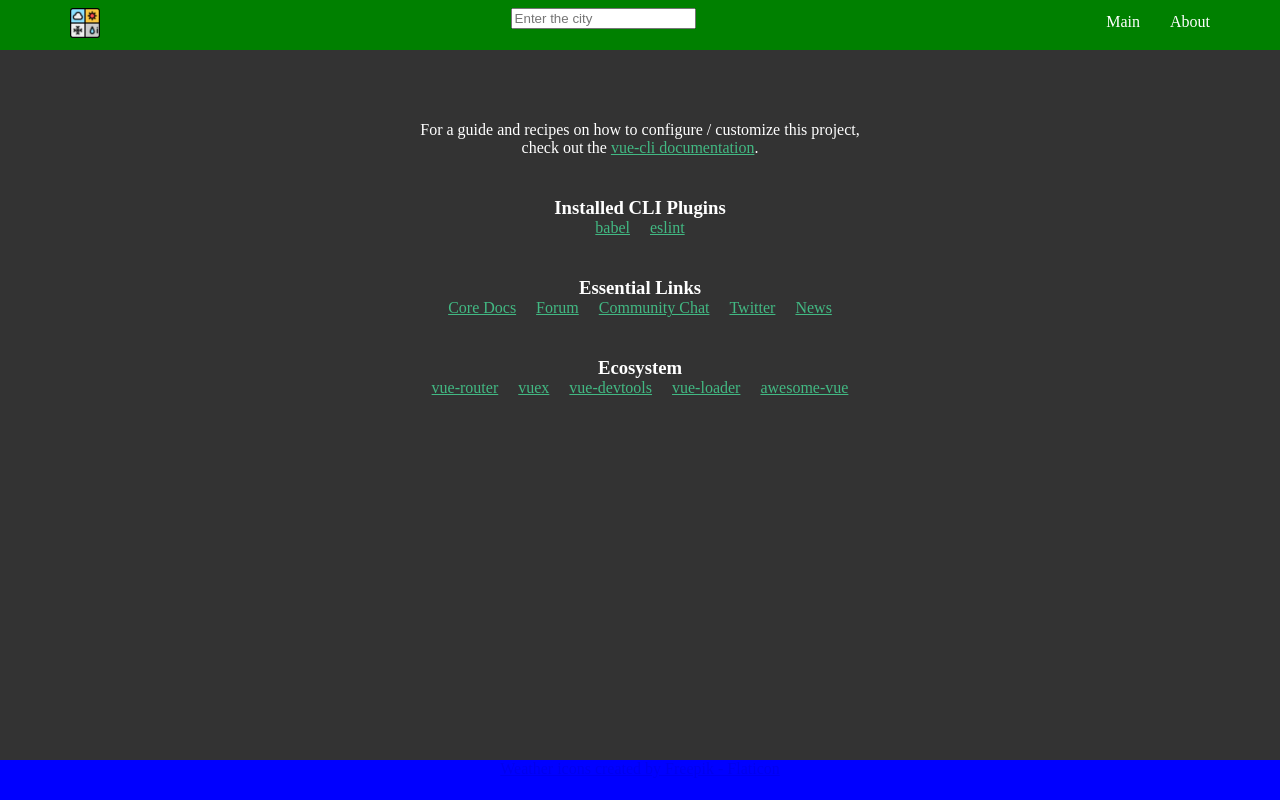
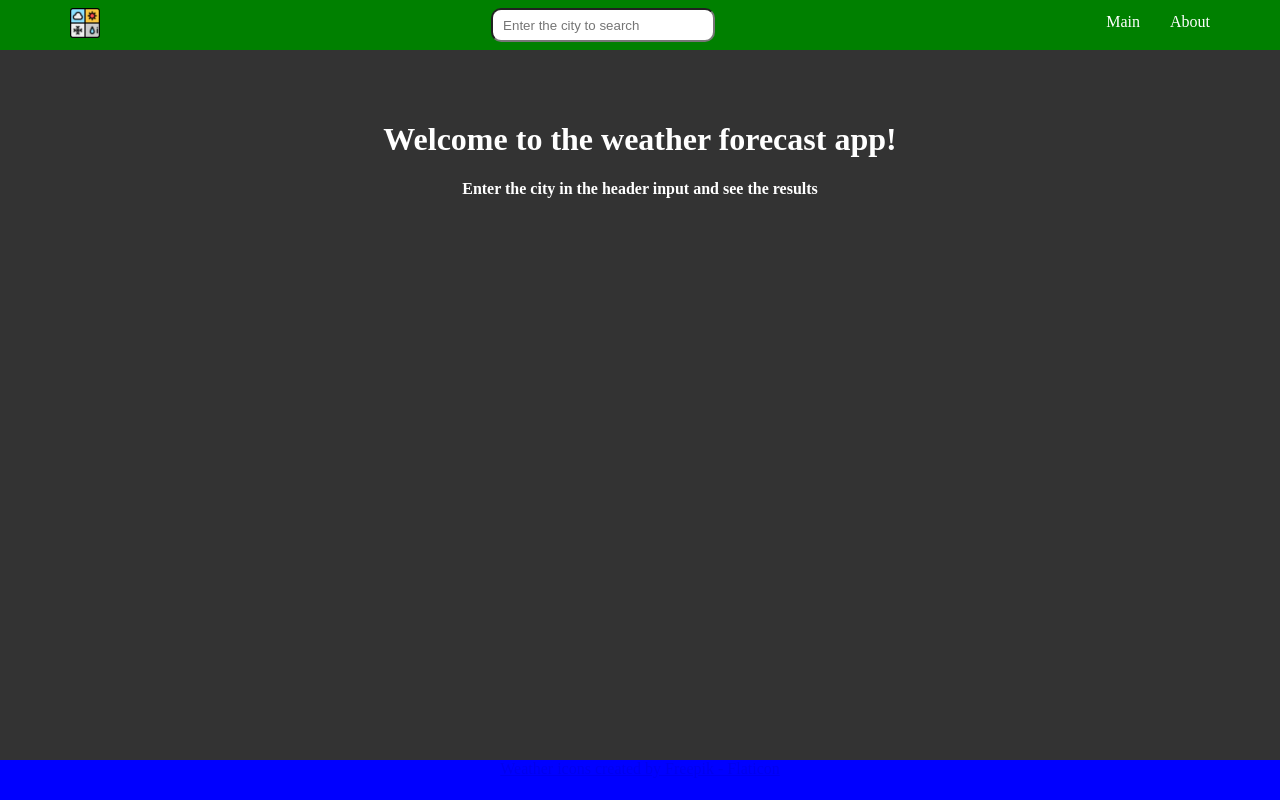
Before and after one commit to NecroSith/weather-app-vue, a Vue app: page / in a window 1280 px wide. Built offline with nearby package versions, Linux system fonts and the light colour scheme.

Commit message:
API integrated

```diff
--- a/package.json
+++ b/package.json
@@ -8,6 +8,7 @@
     "lint": "vue-cli-service lint"
   },
   "dependencies": {
+    "axios": "^0.27.2",
     "core-js": "^3.8.3",
     "vue": "^3.2.13"
   },
--- a/src/components/Header.vue
+++ b/src/components/Header.vue
@@ -5,7 +5,7 @@
         <img src="../assets/weather-news.png" alt="weather logo">
       </a>
       <div class="header__input">
-        <input type="text" placeholder="Enter the city" onkeydown="searchWeather()">
+        <input type="text" placeholder="Enter the city to search" v-model="cityToFind" v-on:keyup.enter="searchWeather()">
       </div>
       <nav class="header__menu">
         <ul>
@@ -22,11 +22,17 @@
 </template>
 
 <script>
+
 export default {
   name: 'MainHeader',
   data() {
     return {
       cityToFind: ''
+    }
+  },
+  methods: {
+    searchWeather() {
+      this.$router.push(`/result/${this.cityToFind}`);
     }
   }
 }
@@ -49,6 +55,12 @@ export default {
   .header__logo img {
     width: 30px;
   }
+  .header__input input {
+    height: 20px;
+    padding: 5px 10px;
+    border-radius: 10px;
+    width: 200px;
+  }
   .header__menu {
     padding-top: 5px;
   }
--- a/src/components/HelloWorld.vue
+++ b/src/components/HelloWorld.vue
@@ -1,43 +1,20 @@
 <template>
   <div class="hello">
-    <h1>{{ msg }}</h1>
-    <p>
-      For a guide and recipes on how to configure / customize this project,<br>
-      check out the
-      <a href="https://cli.vuejs.org" target="_blank" rel="noopener">vue-cli documentation</a>.
-    </p>
-    <h3>Installed CLI Plugins</h3>
-    <ul>
-      <li><a href="https://github.com/vuejs/vue-cli/tree/dev/packages/%40vue/cli-plugin-babel" target="_blank" rel="noopener">babel</a></li>
-      <li><a href="https://github.com/vuejs/vue-cli/tree/dev/packages/%40vue/cli-plugin-eslint" target="_blank" rel="noopener">eslint</a></li>
-    </ul>
-    <h3>Essential Links</h3>
-    <ul>
-      <li><a href="https://vuejs.org" target="_blank" rel="noopener">Core Docs</a></li>
-      <li><a href="https://forum.vuejs.org" target="_blank" rel="noopener">Forum</a></li>
-      <li><a href="https://chat.vuejs.org" target="_blank" rel="noopener">Community Chat</a></li>
-      <li><a href="https://twitter.com/vuejs" target="_blank" rel="noopener">Twitter</a></li>
-      <li><a href="https://news.vuejs.org" target="_blank" rel="noopener">News</a></li>
-    </ul>
-    <h3>Ecosystem</h3>
-    <ul>
-      <li><a href="https://router.vuejs.org" target="_blank" rel="noopener">vue-router</a></li>
-      <li><a href="https://vuex.vuejs.org" target="_blank" rel="noopener">vuex</a></li>
-      <li><a href="https://github.com/vuejs/vue-devtools#vue-devtools" target="_blank" rel="noopener">vue-devtools</a></li>
-      <li><a href="https://vue-loader.vuejs.org" target="_blank" rel="noopener">vue-loader</a></li>
-      <li><a href="https://github.com/vuejs/awesome-vue" target="_blank" rel="noopener">awesome-vue</a></li>
-    </ul>
+    <h1>Welcome to the weather forecast app!</h1>
+    <h4>Enter the city in the header input and see the results</h4>
+    <WeatherResult v-if="$route.params.city" />
   </div>
 </template>
 
 <script>
+import WeatherResult from "@/components/Result";
+
 export default {
   name: 'HelloWorld',
-  props: {
-    msg: String
+  components: {
+    WeatherResult
   },
   created() {
-    console.log('hello init')
   }
 }
 </script>
--- /dev/null
+++ b/src/components/Result.vue
@@ -0,0 +1,23 @@
+<template>
+  <div>test</div>
+</template>
+
+<script>
+import WeatherService from "@/services/WeatherService";
+
+export default {
+  name: "WeatherResult",
+  created() {
+    const service = new WeatherService()
+
+    service.getForecast(this.$route.params.city)
+      .then(res => {
+        console.log(res)
+      })
+  }
+}
+</script>
+
+<style scoped>
+
+</style>
--- a/src/main.js
+++ b/src/main.js
@@ -8,6 +8,10 @@ import NotFound from '@/components/NotFound'
 const routes = [
   {
     path: '/',
+    component: HelloWorld
+  },
+  {
+    path: '/result/:city',
     component: HelloWorld
   },
   { path: '/:pathMatch(.*)*', name: 'not-found', component: NotFound },
--- /dev/null
+++ b/src/services/WeatherService.js
@@ -0,0 +1,32 @@
+import axios from 'axios'
+
+export default class WeatherService {
+  apiBase = 'http://api.openweathermap.org'
+  apiKey = '58ff5b1d885a7e404fd00be458168ffb'
+  coordsToProcess = {
+    lat: 0,
+    lon: 0
+  }
+
+  getCoordsByCityName(cityName) {
+    const apiGeocodeUrl = `${this.apiBase}/geo/1.0/direct?q=${cityName}&limit=1&appid=${this.apiKey}`
+    return axios.get(apiGeocodeUrl)
+      .then(res => {
+        this.coordsToProcess.lat = res.data[0].lat
+        this.coordsToProcess.lon = res.data[0].lon
+        console.log('data geocoded', this.coordsToProcess, res.data)
+      });
+  }
+
+  getForecast(cityName) {
+      return this.getCoordsByCityName(cityName)
+        .then(() => {
+          console.log('we here', this.coordsToProcess)
+          const coords = this.coordsToProcess
+          const apiForecastUrl = `${this.apiBase}/data/2.5/onecall?lat=${coords.lat}&lon=${coords.lon}&exclude=minutely,alerts&appid=${this.apiKey}`
+
+          return axios.get(apiForecastUrl)
+            .then(res => res.data);
+        })
+  }
+}
```
Also changed, not shown: src/components/CardWrapper.vue (added, +13 -0 lines), .eslintrc.js, 1 other file (tests, documents, lock files or other folders).
